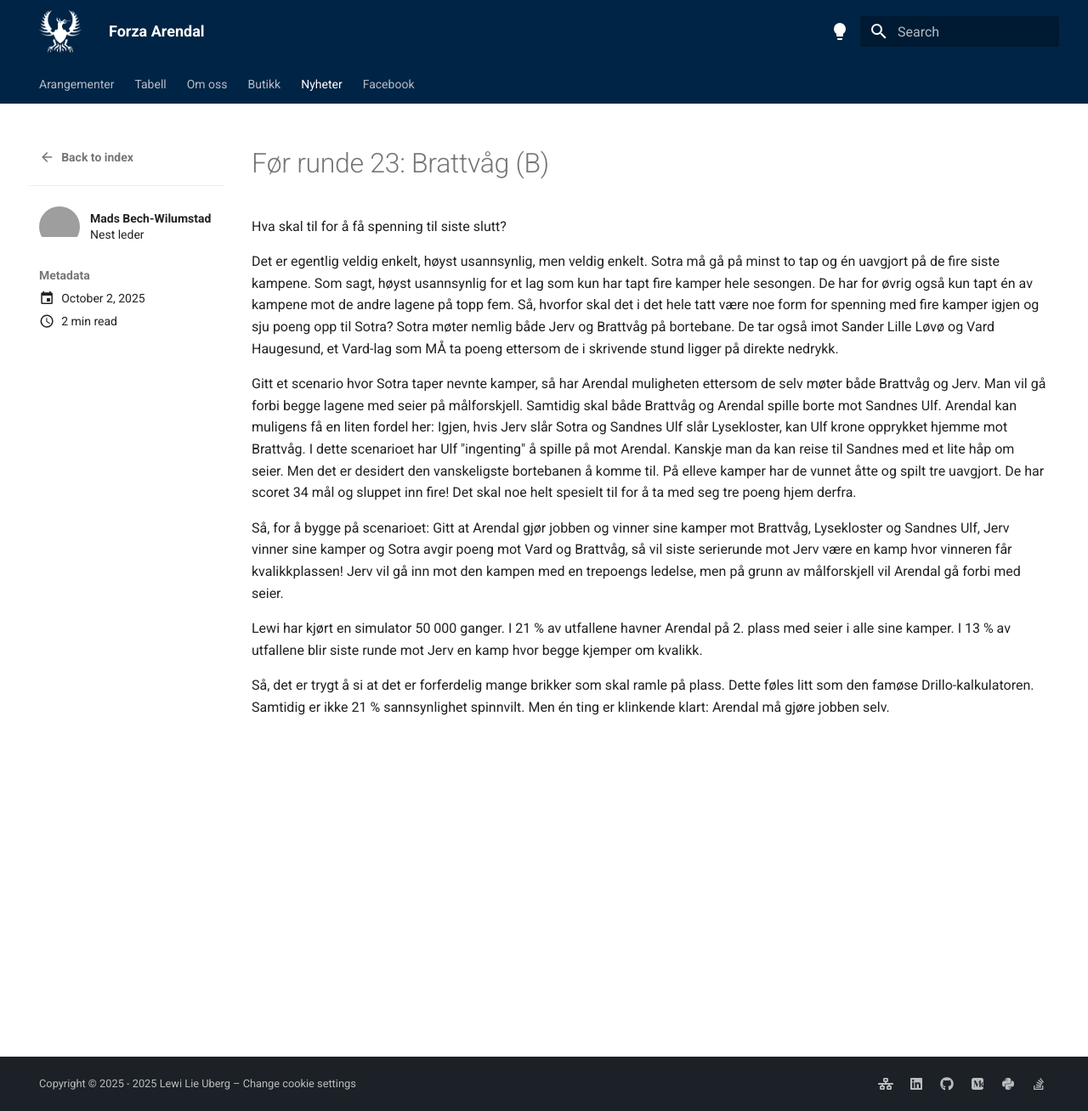
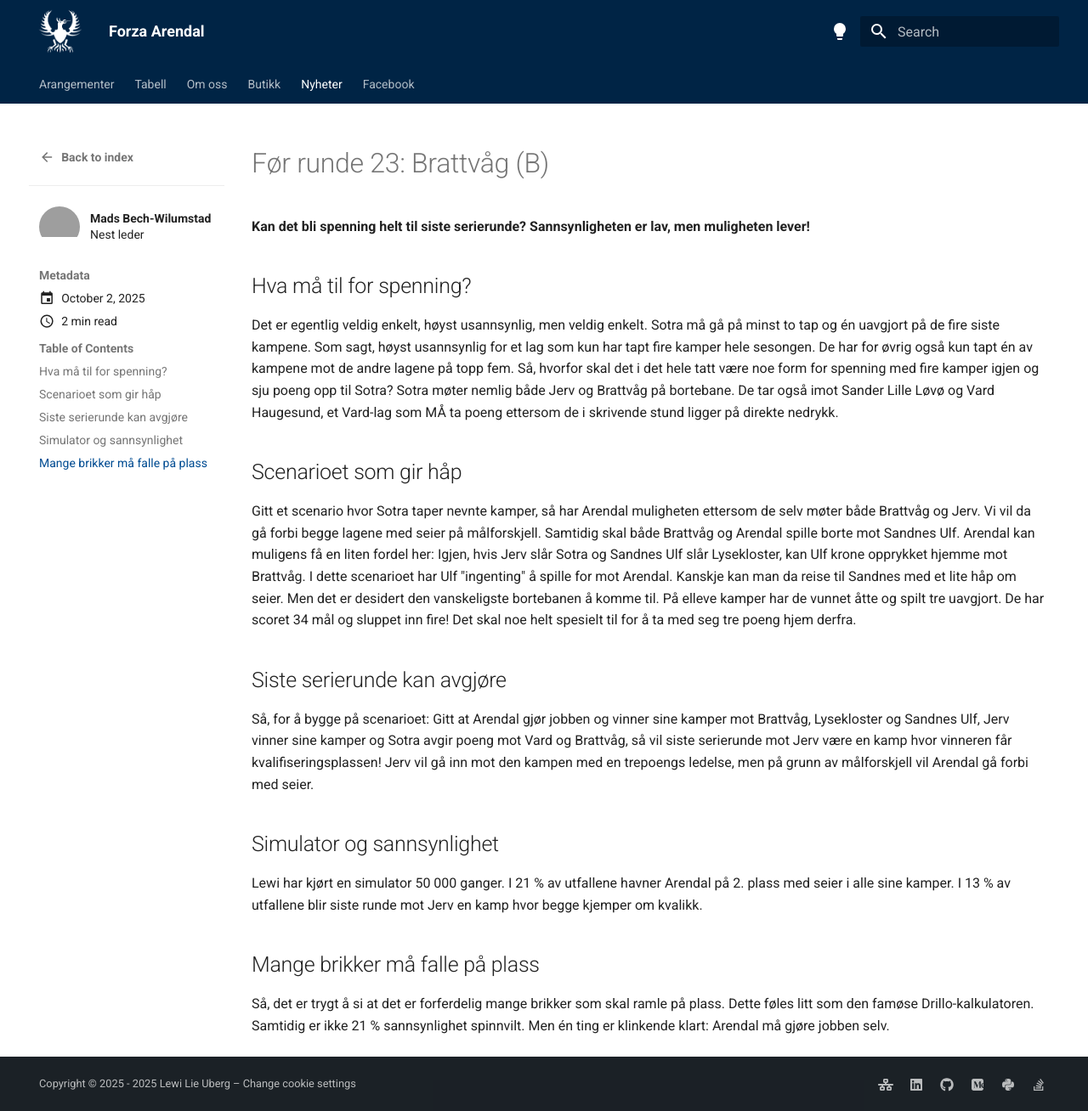
Before and after one commit to lewiuberg/forza-arendal, an MkDocs documentation site: the page built from docs/blog/posts/2025-10-02.md, in a window 1280 px wide and 1308 px high. Shown: the whole window at 85% size. Built offline with MkDocs 1.6.1 and Material for MkDocs 9.7.7, drawn with Linux system fonts in a browser that asks for light colours; comment, search, counter and statistics services are not loaded; grey boxes are pictures that could not be loaded.

Commit message:
Update blog post for October 2, 2025, with revised match scenarios and update last updated date in tabell.md

```diff
--- a/docs/blog/posts/2025-10-02.md
+++ b/docs/blog/posts/2025-10-02.md
@@ -17,14 +17,24 @@ links:
 
 # Før runde 23: Brattvåg (B)
 
-Hva skal til for å få spenning til siste slutt?
+**Kan det bli spenning helt til siste serierunde? Sannsynligheten er lav, men muligheten lever!**
+
+## Hva må til for spenning?
 
 Det er egentlig veldig enkelt, høyst usannsynlig, men veldig enkelt. Sotra må gå på minst to tap og én uavgjort på de fire siste kampene. Som sagt, høyst usannsynlig for et lag som kun har tapt fire kamper hele sesongen. De har for øvrig også kun tapt én av kampene mot de andre lagene på topp fem. Så, hvorfor skal det i det hele tatt være noe form for spenning med fire kamper igjen og sju poeng opp til Sotra? Sotra møter nemlig både Jerv og Brattvåg på bortebane. De tar også imot Sander Lille Løvø og Vard Haugesund, et Vard-lag som MÅ ta poeng ettersom de i skrivende stund ligger på direkte nedrykk.
 
-Gitt et scenario hvor Sotra taper nevnte kamper, så har Arendal muligheten ettersom de selv møter både Brattvåg og Jerv. Man vil gå forbi begge lagene med seier på målforskjell. Samtidig skal både Brattvåg og Arendal spille borte mot Sandnes Ulf. Arendal kan muligens få en liten fordel her: Igjen, hvis Jerv slår Sotra og Sandnes Ulf slår Lysekloster, kan Ulf krone opprykket hjemme mot Brattvåg. I dette scenarioet har Ulf "ingenting" å spille på mot Arendal. Kanskje man da kan reise til Sandnes med et lite håp om seier. Men det er desidert den vanskeligste bortebanen å komme til. På elleve kamper har de vunnet åtte og spilt tre uavgjort. De har scoret 34 mål og sluppet inn fire! Det skal noe helt spesielt til for å ta med seg tre poeng hjem derfra.
+## Scenarioet som gir håp
 
-Så, for å bygge på scenarioet: Gitt at Arendal gjør jobben og vinner sine kamper mot Brattvåg, Lysekloster og Sandnes Ulf, Jerv vinner sine kamper og Sotra avgir poeng mot Vard og Brattvåg, så vil siste serierunde mot Jerv være en kamp hvor vinneren får kvalikkplassen! Jerv vil gå inn mot den kampen med en trepoengs ledelse, men på grunn av målforskjell vil Arendal gå forbi med seier.
+Gitt et scenario hvor Sotra taper nevnte kamper, så har Arendal muligheten ettersom de selv møter både Brattvåg og Jerv. Vi vil da gå forbi begge lagene med seier på målforskjell. Samtidig skal både Brattvåg og Arendal spille borte mot Sandnes Ulf. Arendal kan muligens få en liten fordel her: Igjen, hvis Jerv slår Sotra og Sandnes Ulf slår Lysekloster, kan Ulf krone opprykket hjemme mot Brattvåg. I dette scenarioet har Ulf "ingenting" å spille for mot Arendal. Kanskje kan man da reise til Sandnes med et lite håp om seier. Men det er desidert den vanskeligste bortebanen å komme til. På elleve kamper har de vunnet åtte og spilt tre uavgjort. De har scoret 34 mål og sluppet inn fire! Det skal noe helt spesielt til for å ta med seg tre poeng hjem derfra.
+
+## Siste serierunde kan avgjøre
+
+Så, for å bygge på scenarioet: Gitt at Arendal gjør jobben og vinner sine kamper mot Brattvåg, Lysekloster og Sandnes Ulf, Jerv vinner sine kamper og Sotra avgir poeng mot Vard og Brattvåg, så vil siste serierunde mot Jerv være en kamp hvor vinneren får kvalifiseringsplassen! Jerv vil gå inn mot den kampen med en trepoengs ledelse, men på grunn av målforskjell vil Arendal gå forbi med seier.
+
+## Simulator og sannsynlighet
 
 Lewi har kjørt en simulator 50 000 ganger. I 21 % av utfallene havner Arendal på 2. plass med seier i alle sine kamper. I 13 % av utfallene blir siste runde mot Jerv en kamp hvor begge kjemper om kvalikk.
 
+## Mange brikker må falle på plass
+
 Så, det er trygt å si at det er forferdelig mange brikker som skal ramle på plass. Dette føles litt som den famøse Drillo-kalkulatoren. Samtidig er ikke 21 % sannsynlighet spinnvilt. Men én ting er klinkende klart: Arendal må gjøre jobben selv.
```
Also changed, not shown: docs/tabell.md (+1 -1 lines).
